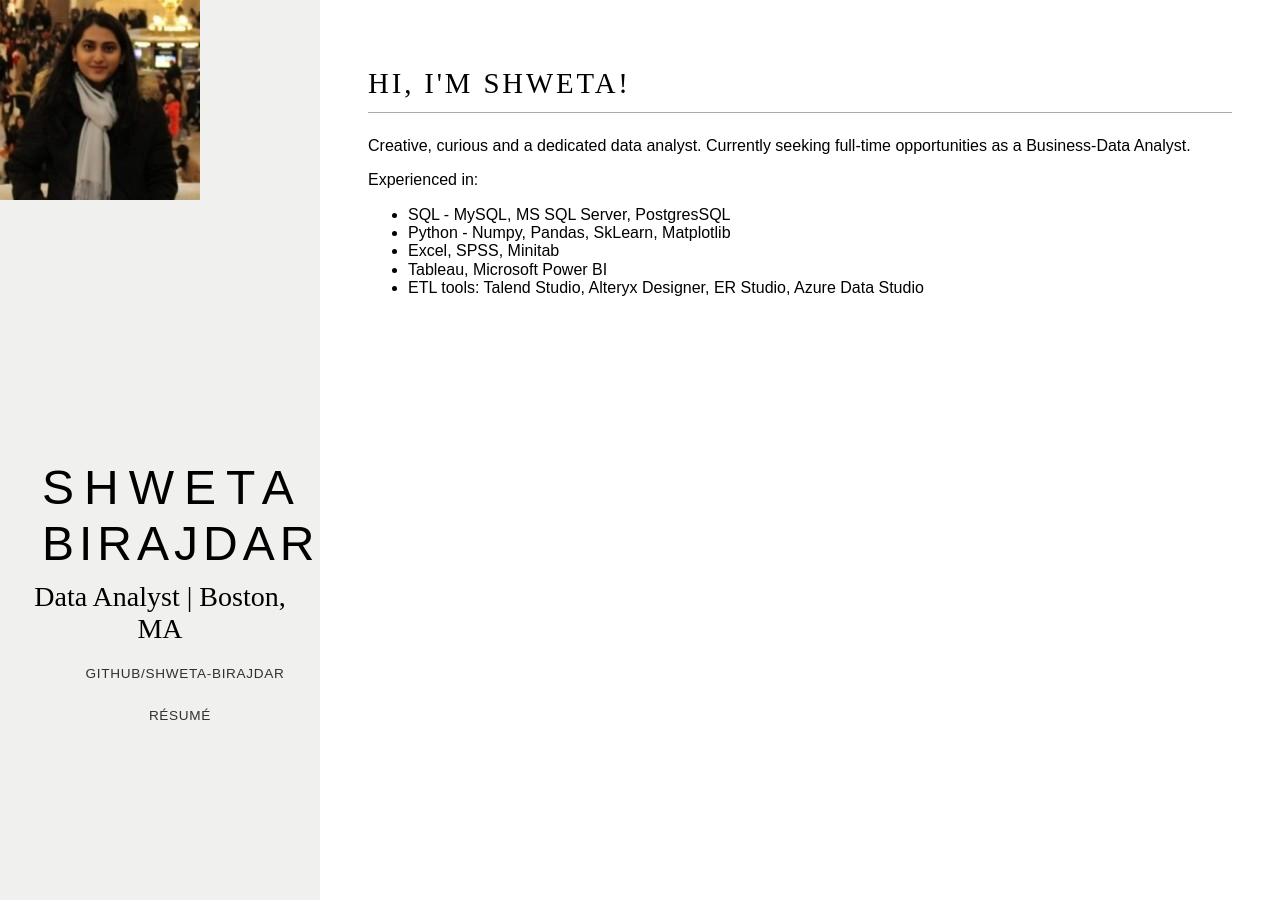
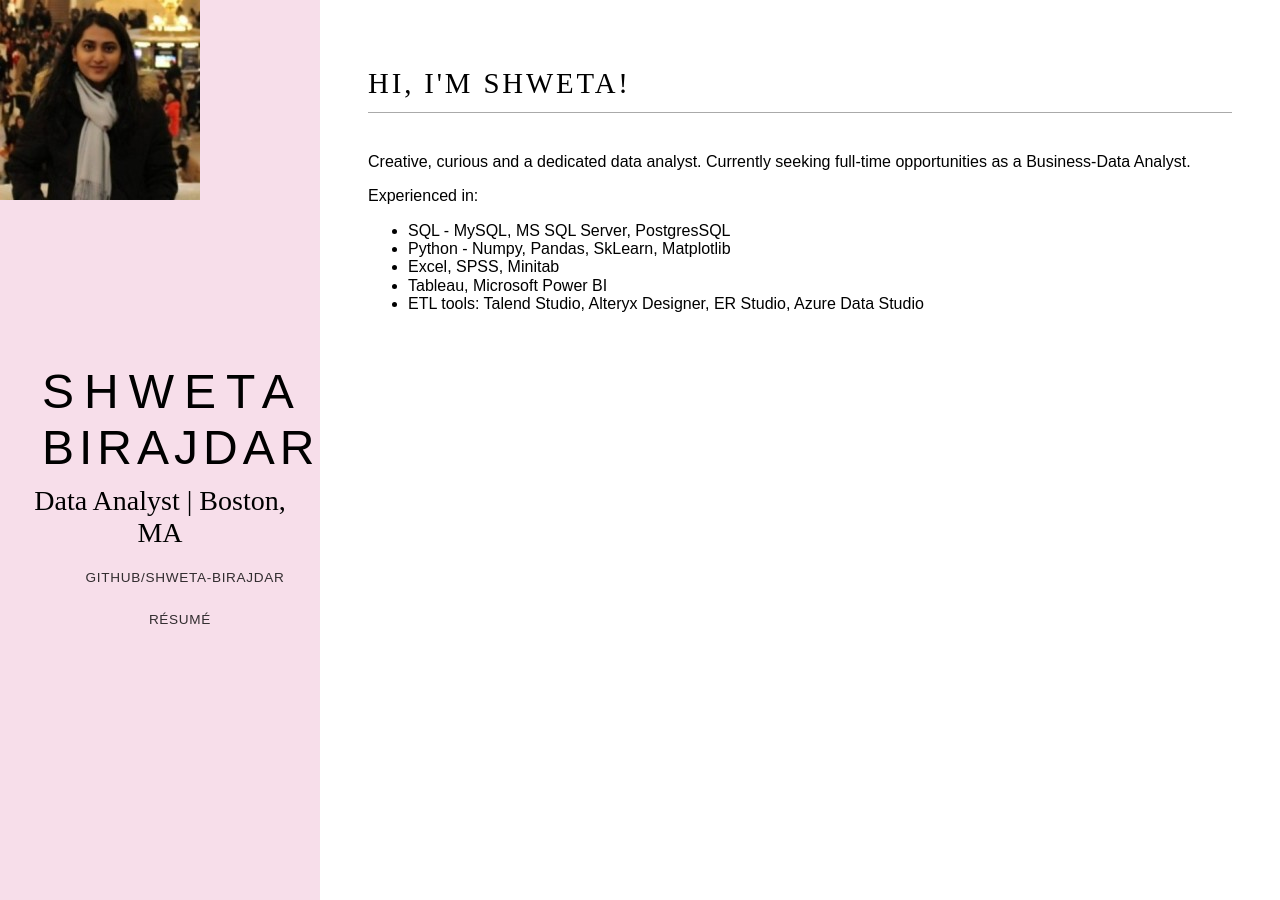
Before and after one commit to shweta-birajdar/shweta-birajdar.github.io, a Jekyll site: the page built from index.html, in a window 1280 px wide. Built offline with Jekyll 4.4.1, drawn with Linux system fonts in a browser that asks for light colours; nearby versions of some CDN libraries; some web fonts are replaced.

Commit message:
Update main.css

```diff
--- a/css/main.css
+++ b/css/main.css
@@ -102,7 +102,7 @@
 }
 
 .sidebar {
-    background: #F0F1EE;
+    background: #F7DEEA;
     color: $color-dark-gray;
 }
 
@@ -260,7 +260,7 @@
         margin-left: 25%;
     }
     .header {
-        margin: 80% 2em 0;
+        margin: 50% 2em 0;
         text-align: center;
     }
     .sidebar {
@@ -274,10 +274,10 @@
     img {
         margin-right: 1rem;
         width: 100px;
-        float: left;
+        float: center;
     }
     p {
-        margin-top: 0;
+        margin-top: 30;
     }
 }
 
```
